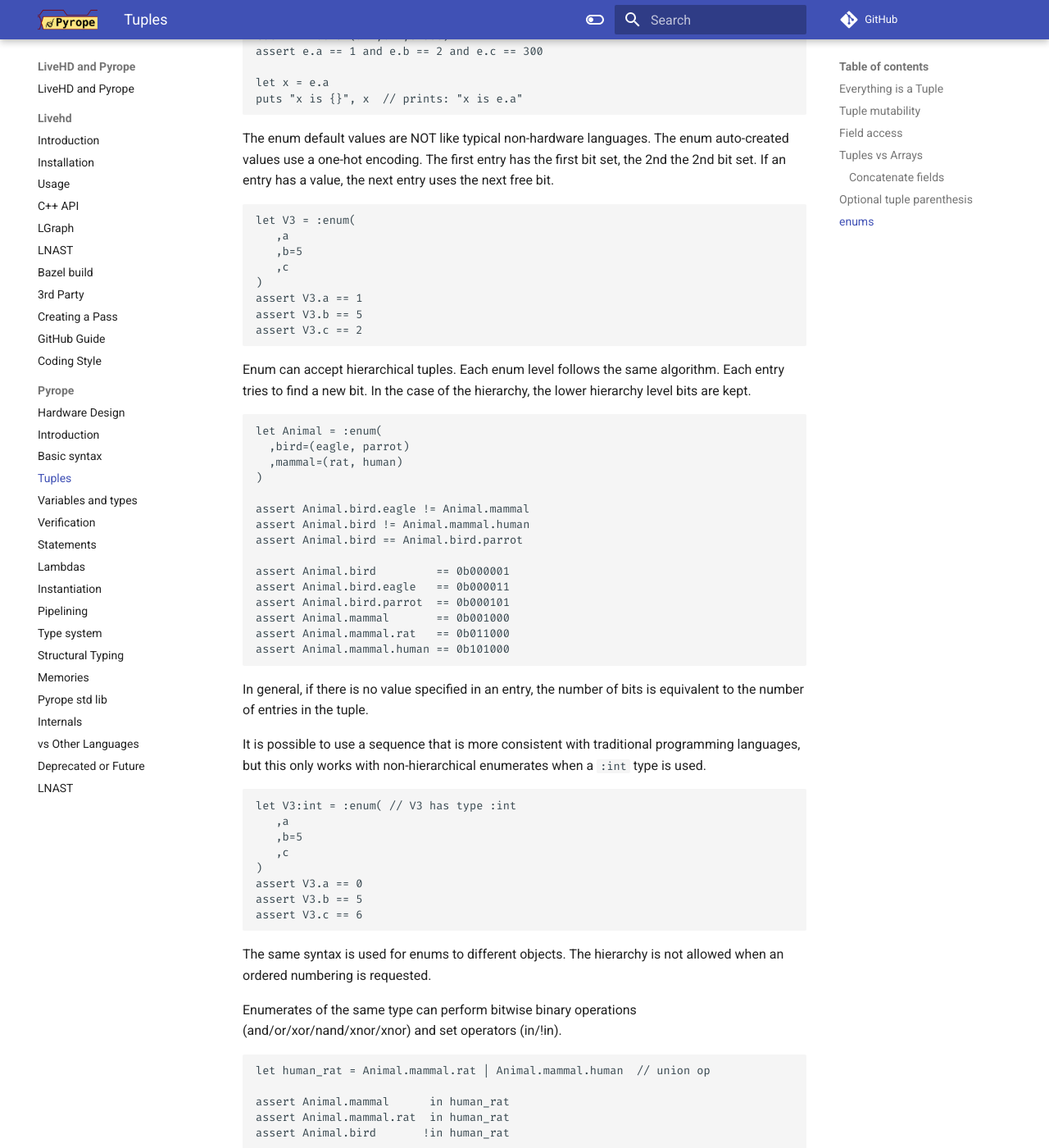
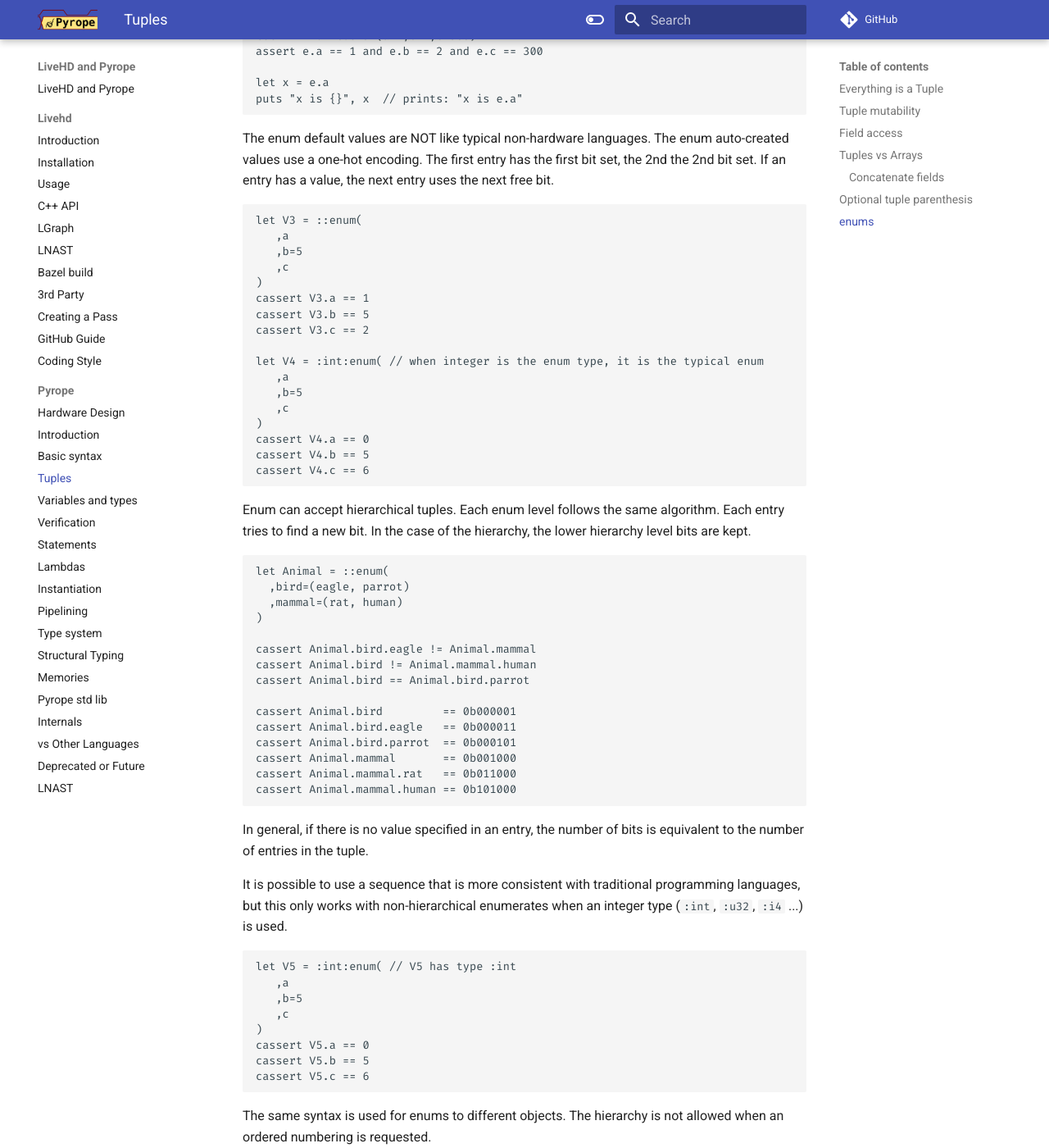
Before and after one commit to masc-ucsc/docs, an MkDocs documentation site: the page built from docs/pyrope/03-bundle.md, in a window 1280 px wide and 1400 px high, scrolled down 7260 px. Shown: the whole window at 82% size. Built offline with MkDocs 1.6.1 and Material for MkDocs 9.7.7, drawn with Linux system fonts in a browser that asks for light colours; comment, search, counter and statistics services are not loaded; some of the changed text lies outside the part shown.

Commit message:
patch enum and lnast

````diff
--- a/docs/pyrope/03-bundle.md
+++ b/docs/pyrope/03-bundle.md
@@ -355,8 +355,8 @@ shadow existing variable entries.
 
 ```
 let a = "foo"
-let Err  = :enum(a  ,b  ,c)  // compile error, 'a' is a shadow variable
-let Good = :enum(a=_,'b',c)  // OK
+let Err  = ::enum(a  ,b  ,c)  // compile error, 'a' is a shadow variable
+let Good = ::enum(a=_,'b',c)  // OK
 ```
 
 The reason is to avoid confusion between tuple and enum that use similar
@@ -384,7 +384,7 @@ let c = 30
 let v = (a,b,c)
 assert v == (10,20,30)
 
-let En = :enum(a=1,b=2,c=300)
+let En = :int:enum(a=1,b=2,c=300)
 assert e.a == 1 and e.b == 2 and e.c == 300
 
 let x = e.a
@@ -398,14 +398,23 @@ set, the 2nd the 2nd bit set. If an entry has a value, the next entry uses
 the next free bit.
 
 ```
-let V3 = :enum(
+let V3 = ::enum(
    ,a
    ,b=5
    ,c
 )
-assert V3.a == 1
-assert V3.b == 5
-assert V3.c == 2
+cassert V3.a == 1
+cassert V3.b == 5
+cassert V3.c == 2
+
+let V4 = :int:enum( // when integer is the enum type, it is the typical enum
+   ,a
+   ,b=5
+   ,c
+)
+cassert V4.a == 0
+cassert V4.b == 5
+cassert V4.c == 6
 ```
 
 Enum can accept hierarchical tuples. Each enum level follows the same algorithm.
@@ -413,21 +422,21 @@ Each entry tries to find a new bit. In the case of the hierarchy, the lower
 hierarchy level bits are kept.
 
 ```
-let Animal = :enum(
+let Animal = ::enum(
   ,bird=(eagle, parrot)
   ,mammal=(rat, human)
 )
 
-assert Animal.bird.eagle != Animal.mammal
-assert Animal.bird != Animal.mammal.human
-assert Animal.bird == Animal.bird.parrot
+cassert Animal.bird.eagle != Animal.mammal
+cassert Animal.bird != Animal.mammal.human
+cassert Animal.bird == Animal.bird.parrot
 
-assert Animal.bird         == 0b000001
-assert Animal.bird.eagle   == 0b000011
-assert Animal.bird.parrot  == 0b000101
-assert Animal.mammal       == 0b001000
-assert Animal.mammal.rat   == 0b011000
-assert Animal.mammal.human == 0b101000
+cassert Animal.bird         == 0b000001
+cassert Animal.bird.eagle   == 0b000011
+cassert Animal.bird.parrot  == 0b000101
+cassert Animal.mammal       == 0b001000
+cassert Animal.mammal.rat   == 0b011000
+cassert Animal.mammal.human == 0b101000
 ```
 
 In general, if there is no value specified in an entry, the number of bits is
@@ -436,21 +445,22 @@ equivalent to the number of entries in the tuple.
 
 It is possible to use a sequence that is more consistent with traditional
 programming languages, but this only works with non-hierarchical enumerates
-when a `:int` type is used.
+when an integer type (`:int`, `:u32`, `:i4` ...) is used.
 
 ```
-let V3:int = :enum( // V3 has type :int
+let V5 = :int:enum( // V5 has type :int
    ,a
    ,b=5
    ,c
 )
-assert V3.a == 0
-assert V3.b == 5
-assert V3.c == 6
+cassert V5.a == 0
+cassert V5.b == 5
+cassert V5.c == 6
 ```
 
 The same syntax is used for enums to different objects. The hierarchy is not
 allowed when an ordered numbering is requested.
+
 
 
 Enumerates of the same type can perform bitwise binary operations
````
Also changed, not shown: docs/pyrope/07-typesystem.md (+27 -4 lines), docs/pyrope/08-memories.md (+1 -1 lines), docs/pyrope/12-lnast.md (+13 -13 lines).
